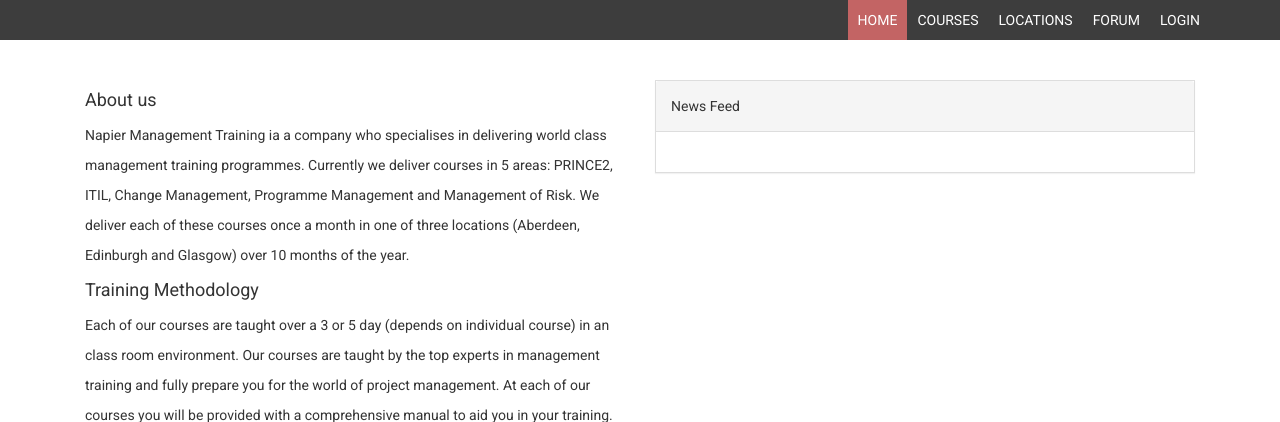
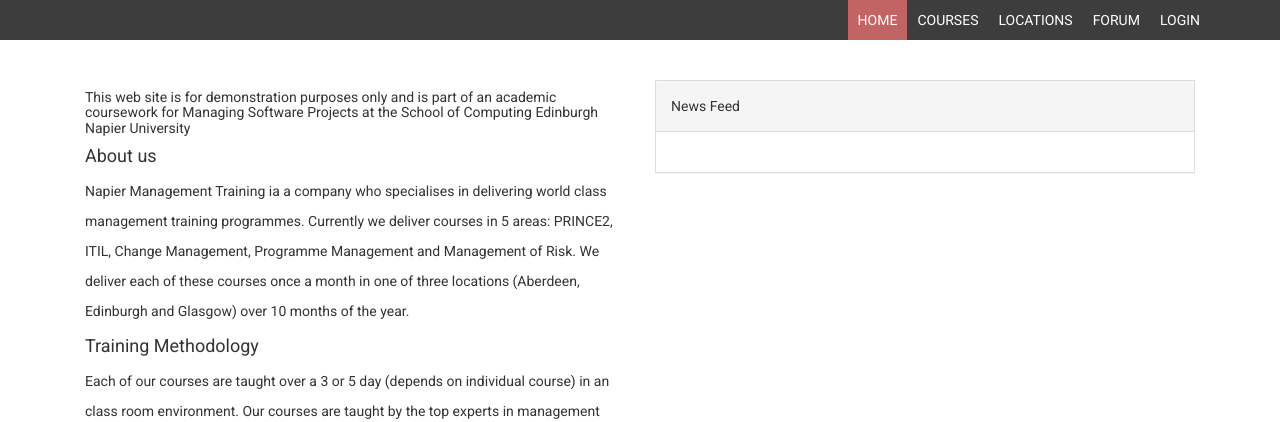
Before and after one commit to dooglz/MOSP15G8, a PHP site: page /codoforum/ in a window 1280 px wide. Shown: the part 95-517 px from the top of the page. Run offline with PHP 8.4, Linux system fonts and the light colour scheme; data that the repository does not hold is empty.

Commit message:
Adding disclaimer

```diff
--- a/index.php
+++ b/index.php
@@ -19,6 +19,7 @@
 
 
 <div class="col-md-6">
+  <h5>This web site is for demonstration purposes only and is part of an academic coursework for Managing Software Projects at the School of Computing Edinburgh Napier University</h5>
   <h4>About us</h4>
   <p>
     Napier Management Training ia a company who specialises in delivering world class management training programmes.
@@ -57,6 +58,7 @@
         </div>
     </div>
 </div>
+
 <?php
 	include('postContent.php');
 ?>
```
